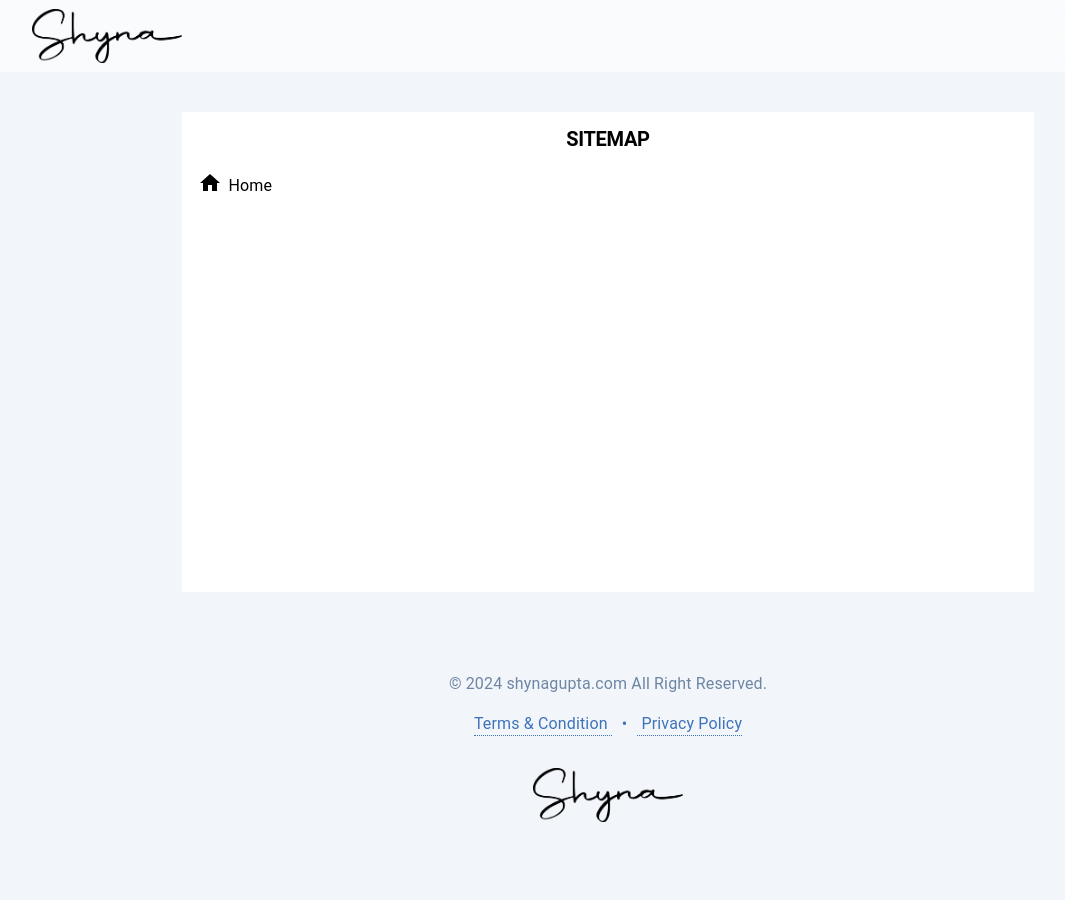
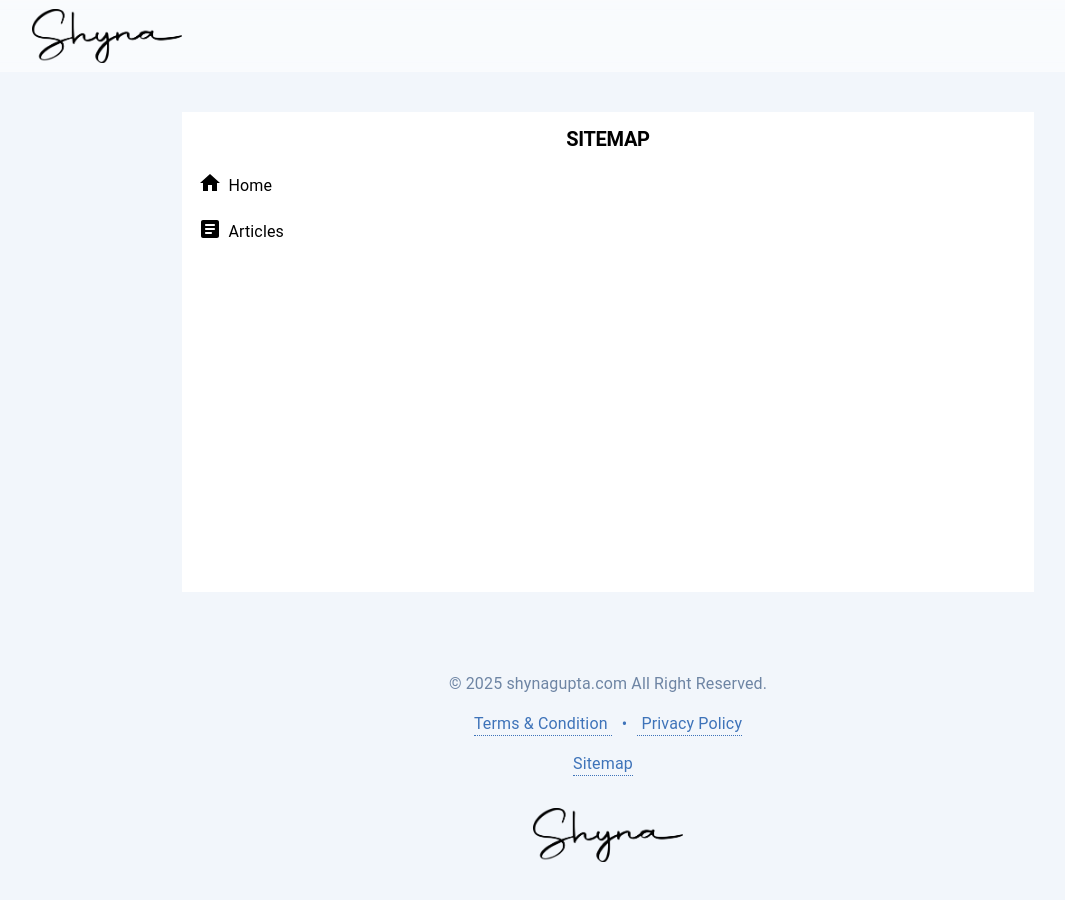
Before and after one commit to MANANTANDON/next-shyna, a Next.js app: page /sitemap in a window 1280 px wide. Shown: the whole page, without its empty margins (32-1097 px from the left). Before the commit the page ends 862 px from the top, so only its background shows below. Built offline with nearby package versions, Linux system fonts and the light colour scheme.

Commit message:
sitemap added...

```diff
--- a/src/components/Footer/footer.jsx
+++ b/src/components/Footer/footer.jsx
@@ -18,7 +18,7 @@ export const Footer = () => {
         >
           <Box>
             <Typography textAlign="center" sx={{ color: "#6E85A4" }}>
-              © 2024{" "}
+              © 2025{" "}
               <span>
                 <a href="/" style={{ color: "#6E85A4" }}>
                   shynagupta.com
@@ -52,9 +52,39 @@ export const Footer = () => {
                   }}
                 >
                   {" "}
-                  Privacy Policy
+                  Privacy Policy{" "}
                 </a>
               </span>
+            </Typography>
+            <Typography textAlign="center" sx={{ color: "#3E73B9", mt: 2 }}>
+              <span>
+                <a
+                  href="/sitemap"
+                  style={{
+                    color: "#3E73B9",
+                    borderBottom: "1px dotted #3E73B9",
+                    paddingBottom: "2px",
+                    marginRight: "10px",
+                  }}
+                >
+                  Sitemap{" "}
+                </a>
+              </span>
+              {/* •
+              <span>
+                <a
+                  href="/privacy-policy"
+                  style={{
+                    color: "#3E73B9",
+                    borderBottom: "1px dotted #3E73B9",
+                    paddingBottom: "2px",
+                    marginLeft: "10px",
+                  }}
+                >
+                  {" "}
+                  rss feed{" "}
+                </a>
+              </span> */}
             </Typography>
             <Box sx={{ mt: 4 }}>
               <a href="/" aria-label="Home">
--- a/src/pages/sitemap/index.jsx
+++ b/src/pages/sitemap/index.jsx
@@ -1,6 +1,6 @@
 import React from "react";
 import { Layout } from "@/components/Layout";
-import { Home } from "@mui/icons-material";
+import { ArticleRounded, Home } from "@mui/icons-material";
 // import { LocationBreadcrumb } from "@/components/extras/LocationBreadcrumb";
 import { Box, Container, Typography } from "@mui/material";
 import Head from "next/head";
@@ -70,6 +70,24 @@ function Index() {
                 </Box>
               </a>
             </Box>
+            <Box textAlign="center" sx={{ my: 2 }}>
+              <a href="/articles">
+                <Box
+                  sx={{
+                    display: "flex",
+                    flexDirection: "row",
+                    alignItems: "center",
+                    gap: 0.8,
+                    "&:hover": {
+                      color: "#6087b5",
+                    },
+                  }}
+                >
+                  <ArticleRounded />
+                  <Typography sx={{ mt: 0.8 }}>Articles</Typography>
+                </Box>
+              </a>
+            </Box>
           </Box>
         </Container>
       </Layout>
```
Also changed, not shown: public/robots.txt.
